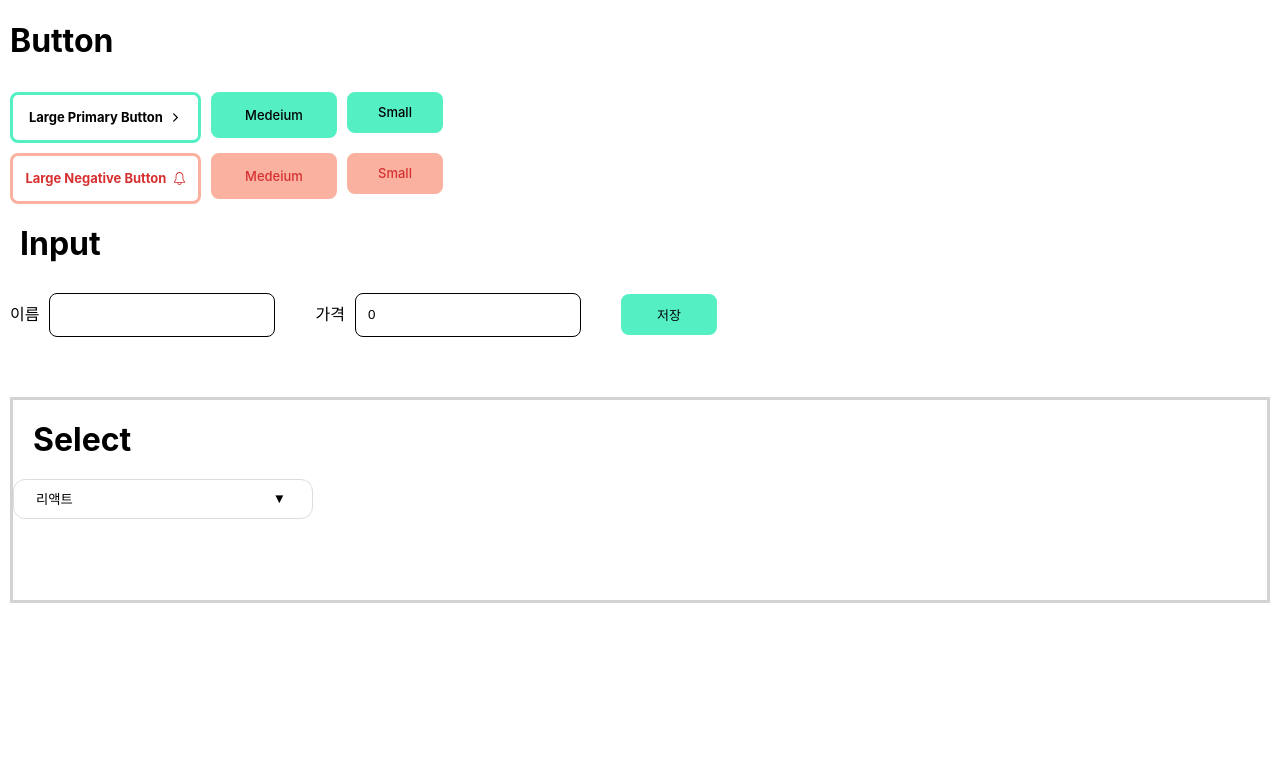
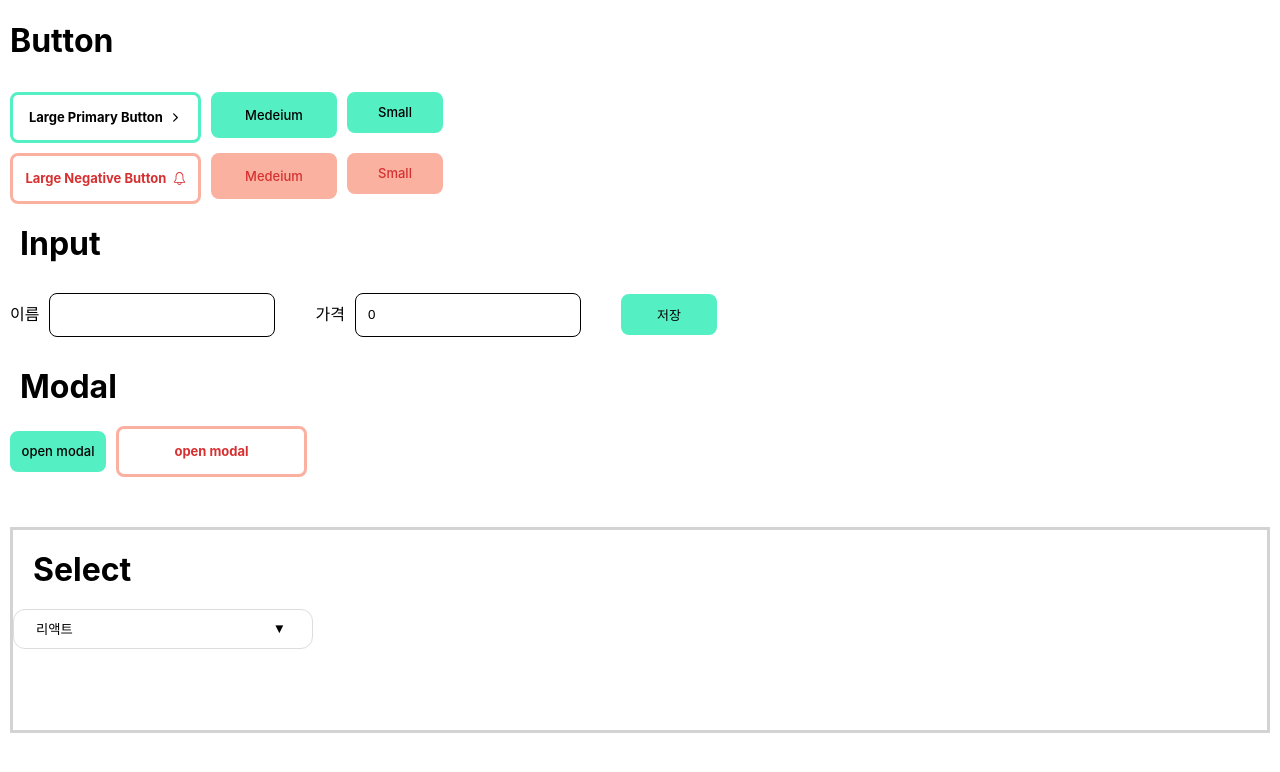
Before and after one commit to yeonju0318/React_lv3, a React (Create React App) app: page / in a window 1280 px wide. Shown: the top 772 px of the page. Built offline with nearby package versions, Linux system fonts and the light colour scheme.

Commit message:
Modal 컴포넌트 추가

```diff
--- a/src/App.js
+++ b/src/App.js
@@ -2,12 +2,14 @@ import React from "react";
 import BtnContainer from "./components/BtnContainer";
 import Input from "./components/Input";
 import Select from "./components/Select";
+import Modal from "./components/Modal";
 
 function App() {
   return (
     <div>
       <BtnContainer />
       <Input />
+      <Modal />
       <Select />
     </div>
   );
--- /dev/null
+++ b/src/components/Modal.jsx
@@ -0,0 +1,139 @@
+import React, { useState } from "react";
+import styled from "styled-components";
+import Btn from "./Btn";
+
+function Modal() {
+  const [modal1, setModal1] = useState(false);
+  const [modal2, setModal2] = useState(false);
+
+  const openFirstModal = () => {
+    setModal1(true);
+  };
+  const closeFirstModal = () => {
+    setModal1(false);
+  };
+  const openSecondModal = () => {
+    setModal2(true);
+  };
+  const closeSecondModal = () => {
+    setModal2(false);
+  };
+  return (
+    <div>
+      <H1>Modal</H1>
+      <BtnWrap>
+        <Btn size="small" color="primary" onClick={openFirstModal}>
+          open modal
+        </Btn>
+        <Btn size="large" color="negative" onClick={openSecondModal}>
+          open modal
+        </Btn>
+      </BtnWrap>
+      {modal1 && (
+        <div>
+          <Outside />
+          <Modal1Wrap>
+            <p>
+              닫기와 확인 버튼 2개가 있고, 외부 영역을 눌러도 모달이 닫히지
+              않아요.
+            </p>
+            <ModalBtnWrap>
+              <Btn size="small" color="negative" onClick={closeFirstModal}>
+                닫기
+              </Btn>
+              <Btn size="small" color="primary">
+                확인
+              </Btn>
+            </ModalBtnWrap>
+          </Modal1Wrap>
+        </div>
+      )}
+      {modal2 && (
+        <div>
+          <Outside onClick={closeSecondModal} />
+          <Modal2Wrap>
+            <XBtn onClick={closeSecondModal}>X</XBtn>
+            <p>
+              닫기 버튼 1개가 있고, <br />
+              외부 영역을 누르면 모달이 닫혀요.
+            </p>
+          </Modal2Wrap>
+        </div>
+      )}
+    </div>
+  );
+}
+
+export default Modal;
+
+const BtnWrap = styled.div`
+  display: flex;
+  justify-content: flex-start;
+  gap: 10px;
+  align-items: center;
+  margin-left: 10px;
+`;
+const Outside = styled.div`
+  position: fixed;
+  top: 0;
+  left: 0;
+  background-color: rgba(0, 0, 0, 0.4);
+  width: 100%;
+  height: 100%;
+  z-index: 5;
+`;
+const Modal1Wrap = styled.div`
+  width: 500px;
+  height: 300px;
+  display: flex;
+  flex-direction: column;
+  justify-content: space-between;
+  align-items: flex-end;
+  padding: 10px;
+  position: absolute;
+  top: 50%;
+  left: 50%;
+  transform: translate(-50%, -50%);
+  z-index: 6;
+  background-color: white;
+  border-radius: 12px;
+`;
+
+const ModalBtnWrap = styled.div`
+  display: flex;
+  gap: 10px;
+`;
+
+const H1 = styled.h1`
+  display: block;
+  font-size: 2em;
+  margin: 20px;
+  font-weight: bold;
+`;
+
+const Modal2Wrap = styled.div`
+  position: absolute;
+  z-index: 6;
+  left: 50%;
+  top: 50%;
+  transform: translate(-50%, -50%);
+  border-radius: 12px;
+  box-sizing: border-box;
+  padding: 24px;
+  background-color: white;
+  width: 300px;
+  height: 200px;
+`;
+
+const XBtn = styled.button`
+  position: absolute;
+  right: 10px;
+  border: 1px solid rgb(221, 221, 221);
+  width: 40px;
+  height: 40px;
+  border-radius: 100%;
+  cursor: pointer;
+  &:hover {
+    border: 1px solid black;
+  }
+`;
--- a/src/components/Select.jsx
+++ b/src/components/Select.jsx
@@ -16,7 +16,8 @@ function Select({}) {
   };
 
   return (
-    <Wrap>
+    <Outside>
+      <Wrap onClick={openList}>
         <H1>Select</H1>
         <StSelectBtn onClick={openList}>
           <div> {selectedItem}</div>
@@ -44,6 +45,7 @@ function Select({}) {
           </div>
         )}
       </Wrap>
+    </Outside>
   );
 }
 
@@ -86,3 +88,8 @@ const H1 = styled.h1`
   margin: 20px;
   font-weight: bold;
 `;
+
+const Outside = styled.div`
+  width: 100%;
+  height: 100%;
+`;
```
Lines whose indentation alone changed are shown as unchanged.
